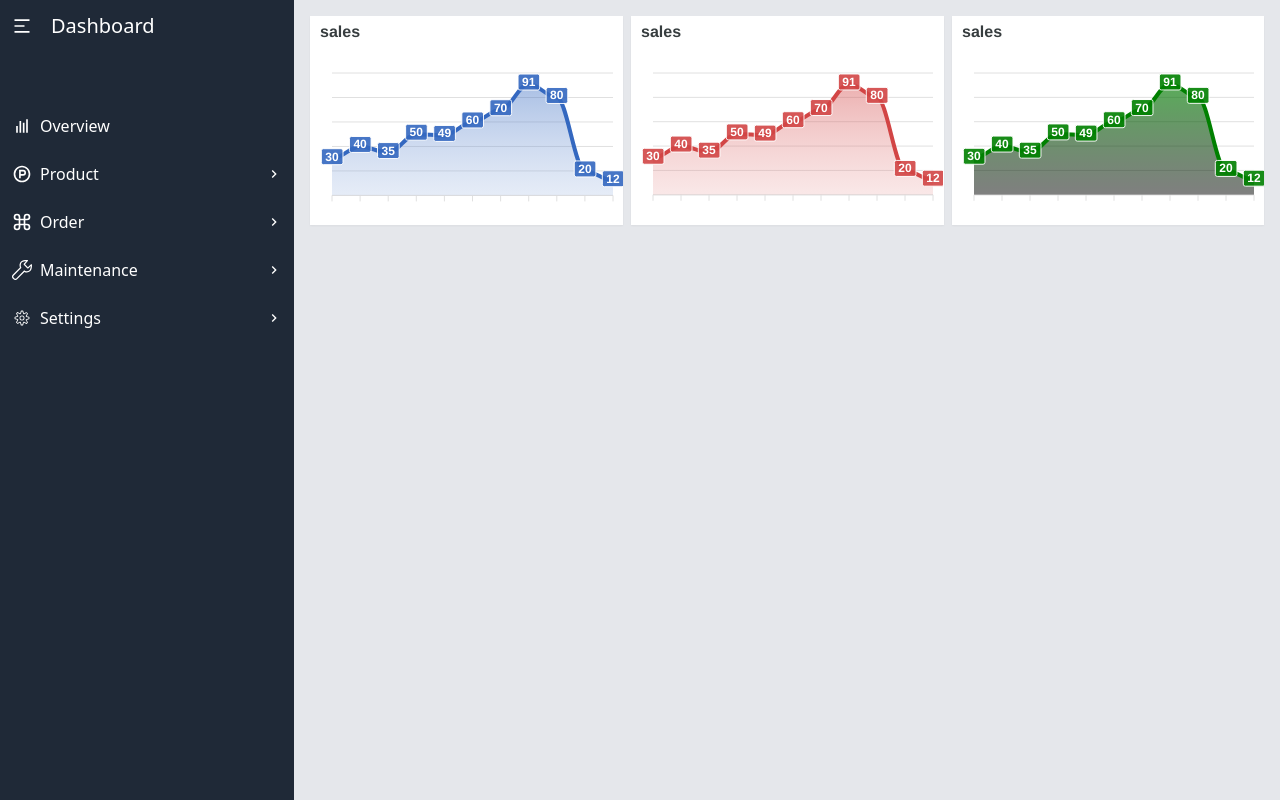
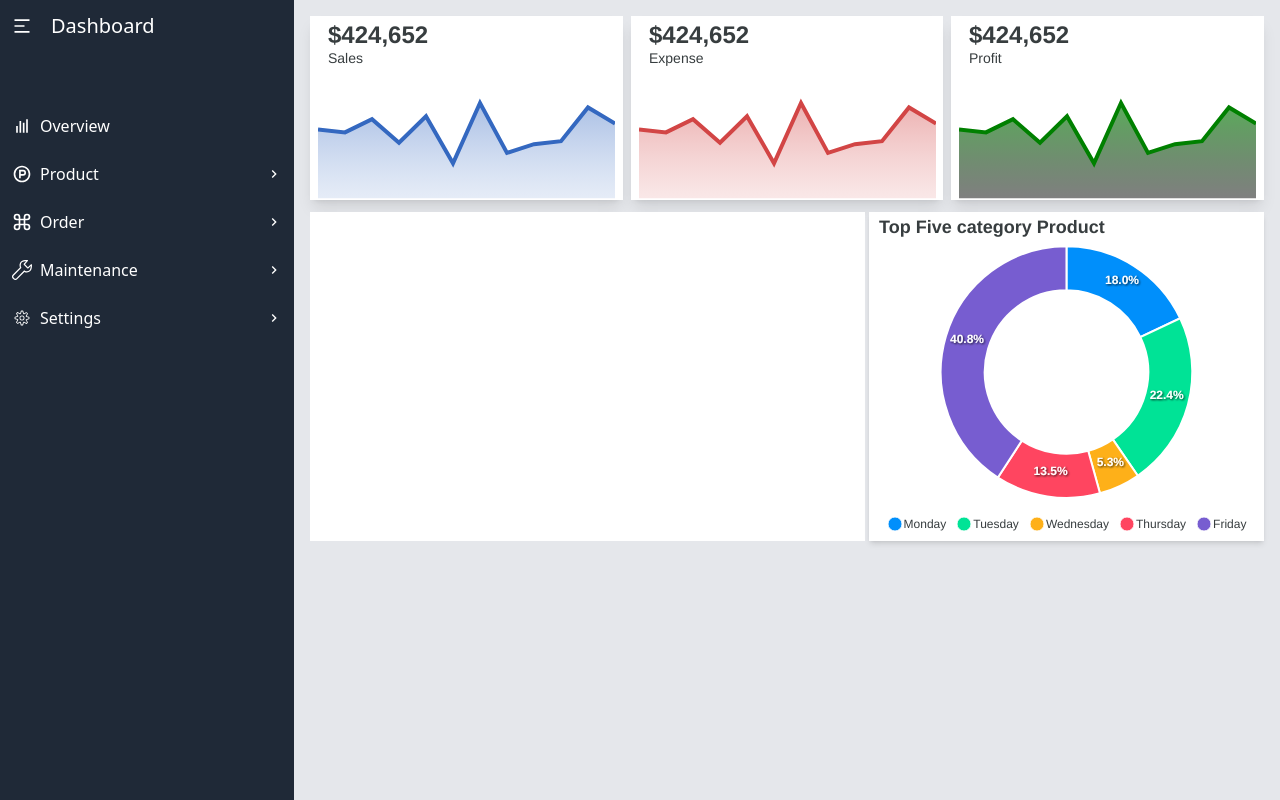
Before and after one commit to mdshehabsk/ecomerce, a React (Vite) app in the folder client/: page /admin in a window 1280 px wide. Built offline with nearby package versions, Linux system fonts and the light colour scheme.

Commit message:
feat: add sales overview, lastSixMonthSales, topFiveProductCategory

```diff
--- a/client/src/components/Admin/LastSixMonthSalesChart.tsx
+++ b/client/src/components/Admin/LastSixMonthSalesChart.tsx
@@ -3,27 +3,37 @@ import Chart from "react-apexcharts";
 const options = {
   chart: {
     id: "basic-bar",
+    toolbar:{
+      show:false
+    },
+
   },
   xaxis: {
     categories: [1991, 1992, 1993, 1994, 1995, 1996, 1997, 1998],
+  },
+  title: {
+    text: "Last Six month sales overview",
+    offsetX: 2,
+    offsetY:5,
+    style: {
+      fontSize: "24px",
+    },
   },
   responsive: [
     {
       breakpoint: 768, // Adjust this breakpoint based on your design needs
       options: {
+      title:{
+        style:{
+          fontSize:'20px'
+        }
+      },
         chart: {
           width: "100%", // Set width to 100% for smaller screens
         },
       },
     },
-    {
-      breakpoint: 1140, // Adjust this breakpoint based on your design needs
-      options: {
-        chart: {
-          width: "50%", // Set width to 100% for smaller screens
-        },
-      },
-    },
+
   ],
 };
 const series = [
@@ -34,7 +44,9 @@ const series = [
 ];
 
 const LastSixMonthSalesChart = () => (
-  <Chart options={options} series={series} type="bar" width={500} />
+ <div className="px-2 bg-white md:col-span-7 " >
+   <Chart options={options} series={series} type="bar"  />
+ </div>
 );
 
 export default LastSixMonthSalesChart;
--- a/client/src/components/Admin/SalesProfitAreaChart.tsx
+++ b/client/src/components/Admin/SalesProfitAreaChart.tsx
@@ -1,31 +1,33 @@
 import Chart from "react-apexcharts";
+
+import React from "react";
 import { ApexOptions } from "apexcharts";
-import React from "react";
 
-interface ChartData {
-  options: ApexOptions;
-  series: any;
-}
+const SalesProfitAreaChart: React.FC<{ color: string; name?: string }> = ({
+  color,
+  name,
+}) => {
+  const series = [
+    {
+      name,
+      data: [47, 45, 54, 38, 56, 24, 65, 31, 37, 39, 62, 51],
+    },
+  ];
+  const options: ApexOptions = {
+    chart: {
+      type:'area',
+      height: 100,
+      sparkline: {
+        enabled: true,
+      },
+    },
+    stroke: {
+      curve: 'straight'
+    },
+    fill: {
+      opacity: 0.4,
+    },
 
-const SalesProfitAreaChart: React.FC<{ color: string }> = ({ color }) => {
-  const chartData: ChartData = {
-    options: {
-      chart: {
-        id: "basic-area",
-        toolbar: {
-          show: false,
-        },
-        zoom:{enabled:false},
-
-      },
-      title:{
-text:'sales',
-margin:10,
-style:{
-    fontSize:'16px'
-}
-      },
-      colors: [color],
     xaxis: {
       categories: [
         "Jan",
@@ -41,30 +43,32 @@ style:{
         "Nov",
         "Dec",
       ],
-        labels: { show: false, },
-
     },
     yaxis: {
-        labels: { show: false },
-
+      min: 0,
     },
-
+    colors: [color],
+    title: {
+      text: "$424,652",
+      offsetX: 0,
+      style: {
+        fontSize: "24px",
       },
-
-
-    series: [
-      {
-        name: "series-1",
-        data: [30, 40, 35, 50, 49, 60, 70, 91, 80, 20, 12],
     },
-    ],
+    subtitle: {
+      text: name,
+      offsetX: 0,
+      style: {
+        fontSize: "14px",
+      },
+    },
   };
 
   return (
-    <div className="bg-white shadow-sm flex-1">
+    <div className="bg-white shadow-lg px-2   ">
       <Chart
-        options={chartData.options}
-        series={chartData.series}
+        options={options}
+        series={series}
         type="area"
       />
     </div>
--- /dev/null
+++ b/client/src/components/Admin/TopFiveCategoryProductPieChart.tsx
@@ -0,0 +1,47 @@
+import { ApexOptions } from "apexcharts"
+import ReactApexChart from "react-apexcharts"
+
+
+const series = [44, 55, 13, 33,100]
+const option:ApexOptions =  {
+    chart: {
+      width:'100%'
+    },
+    title:{
+        text:'Top Five category Product',
+        style:{
+            fontSize:"18px"
+        }
+    },
+    dataLabels: {
+      enabled: true
+    },
+    labels: ["Monday", "Tuesday", "Wednesday", "Thursday", "Friday", ],
+    // responsive: [{
+    //   breakpoint: 480,
+    //   options: {
+    //     chart: {
+    //       width: 200
+    //     },
+    //     legend: {
+    //       show: false
+    //     }
+    //   }
+    // }],
+    legend: {
+      position: 'bottom',
+      offsetY: 0,
+    }
+  }
+
+
+
+const TopFiveCategoryProductPieChart = () => {
+  return (
+    <div className="bg-white shadow-md  lg:col-span-5 grow " >
+        <ReactApexChart options={option} series={series} type="donut" />
+    </div>
+  )
+}
+
+export default TopFiveCategoryProductPieChart
--- a/client/src/pages/admin/index.tsx
+++ b/client/src/pages/admin/index.tsx
@@ -1,13 +1,20 @@
-import  LastSixMonthSalesChart  from "@components/Admin/LastSixMonthSalesChart";
+import LastSixMonthSalesChart from "@components/Admin/LastSixMonthSalesChart";
 import SalesProfitAreaChart from "@components/Admin/SalesProfitAreaChart";
+import TopFiveCategoryProductPieChart from "@components/Admin/TopFiveCategoryProductPieChart";
 
 const index = () => {
   return (
     <>
-    <div className="flex gap-2 justify-between">
-    <SalesProfitAreaChart color="#3468C0" /><SalesProfitAreaChart color="#D24545" /><SalesProfitAreaChart color="green" />
-    </div>
-    <LastSixMonthSalesChart  />
+      <div className="grid grid-cols-1 sm:grid-cols-2 lg:grid-cols-3 justify-center gap-2">
+        <SalesProfitAreaChart color="#3468C0"  name="Sales" />
+        <SalesProfitAreaChart color="#D24545"  name="Expense" />
+        <SalesProfitAreaChart color="green" name="Profit"  />
+      </div>
+      <div className=" my-3 grid grid-cols-1 lg:grid-cols-12 gap-1 ">
+      <LastSixMonthSalesChart />
+      <TopFiveCategoryProductPieChart/>
+      </div>
+
     </>
   );
 };
```
Lines whose indentation alone changed are shown as unchanged.
